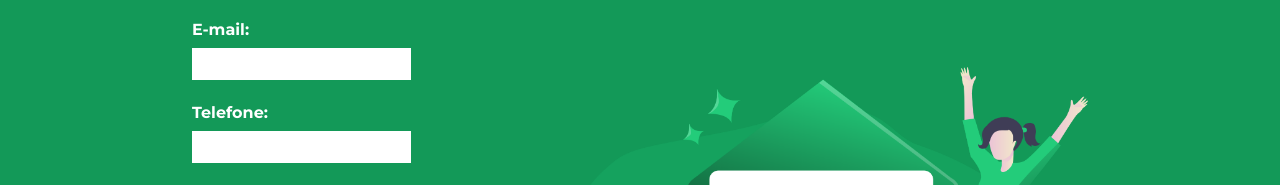
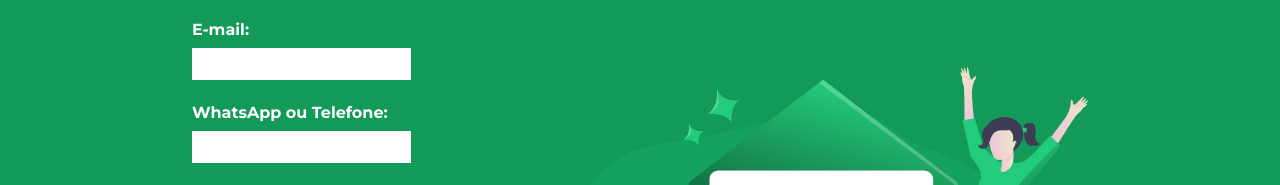
Before and after one commit to MatheusLittig/alura-html-css, a plain HTML site: page src/index.html in a window 1280 px wide. Shown: the part 1197-1382 px from the top of the page. Drawn offline with Linux system fonts and the light colour scheme.

Commit message:
Campo telefone alterado

```diff
--- a/src/index.html
+++ b/src/index.html
@@ -71,7 +71,7 @@
             <p>E-mail:</p>
             <input type="email" id="email">
 
-            <p>Telefone:</p>
+            <p>WhatsApp ou Telefone:</p>
             <input type="tel" id="text">
 
             <p>Mensagem:</p>
```
